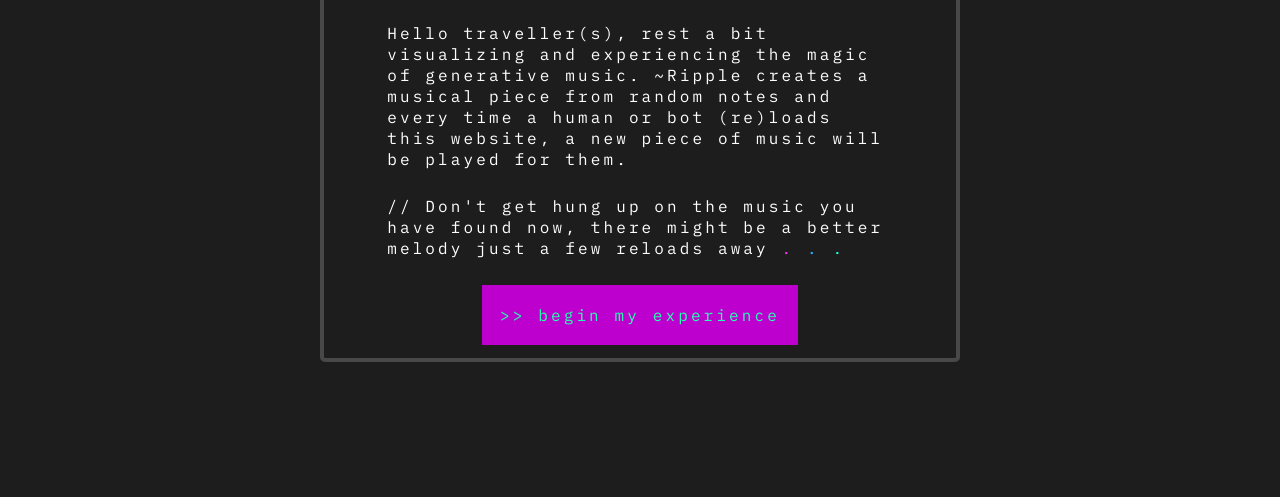
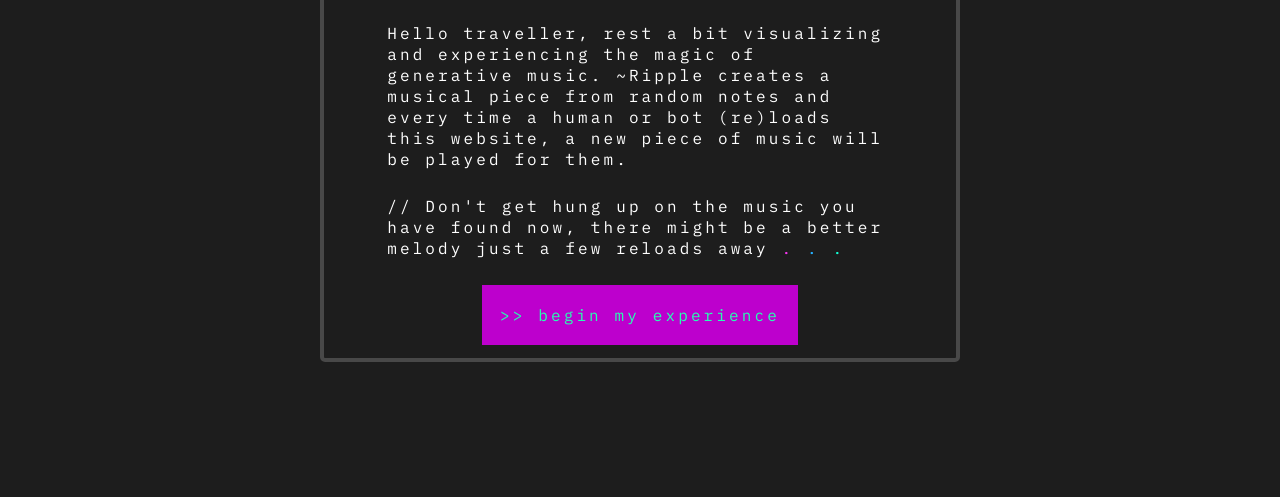
Before and after one commit to 5paceb0i/ripple-experiment, a plain HTML site: page index.html in a window 1280 px wide. Shown: the part 300-797 px from the top of the page. Drawn offline with nearby package versions, Linux system fonts and the light colour scheme; a script that the page names is missing.

```diff
--- a/index.html
+++ b/index.html
@@ -90,8 +90,8 @@
       <container class="welcome__container">
         <div class="welcome__heading">~ R I P P L E ~</div>
         <div class="welcome__text">
-          Hello traveller(s), rest a bit visualizing and experiencing the magic
-          of generative music. ~Ripple creates a musical piece from random notes
+          Hello traveller, rest a bit visualizing and experiencing the magic of
+          generative music. ~Ripple creates a musical piece from random notes
           and every time a human or bot (re)loads this website, a new piece of
           music will be played for them.
         </div>
```
